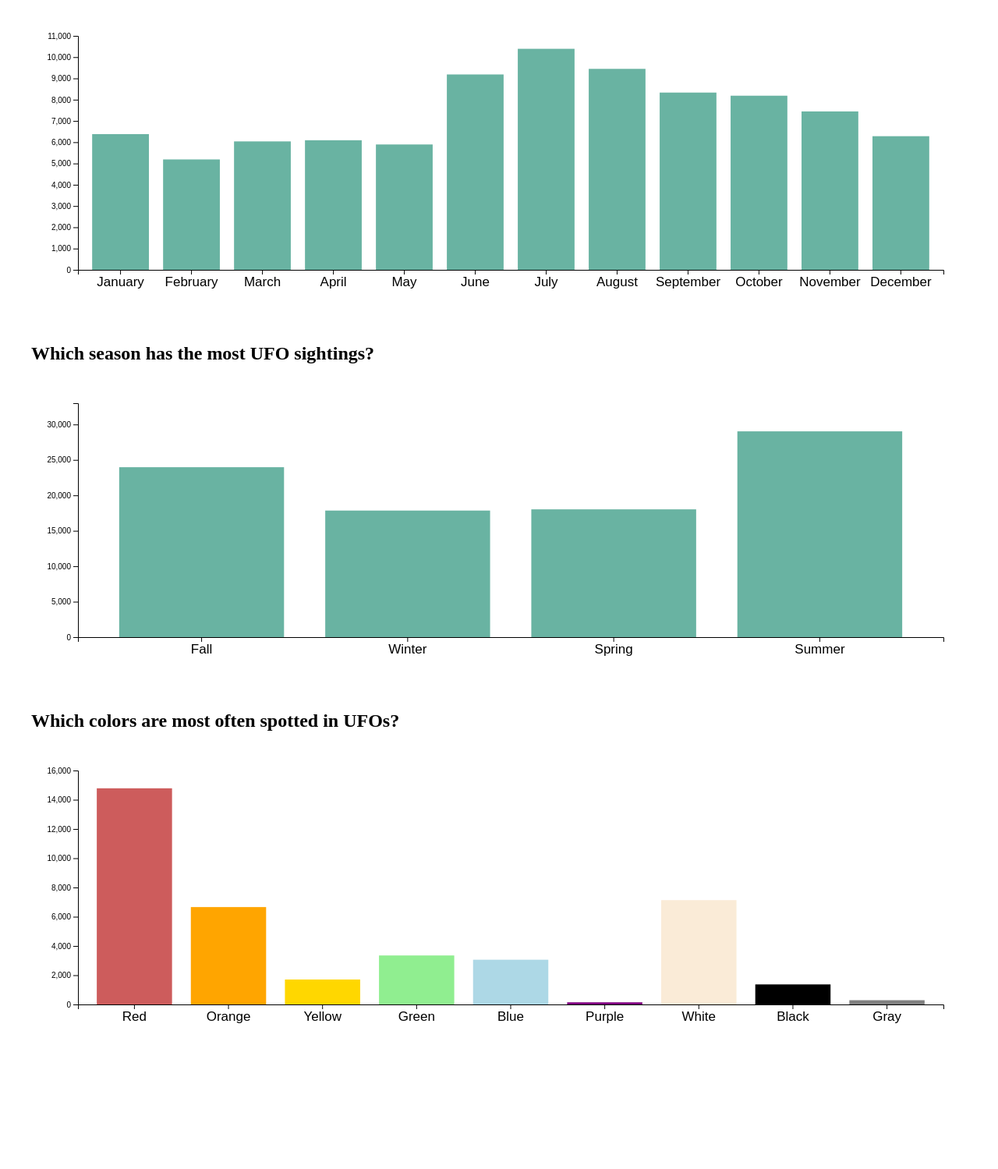
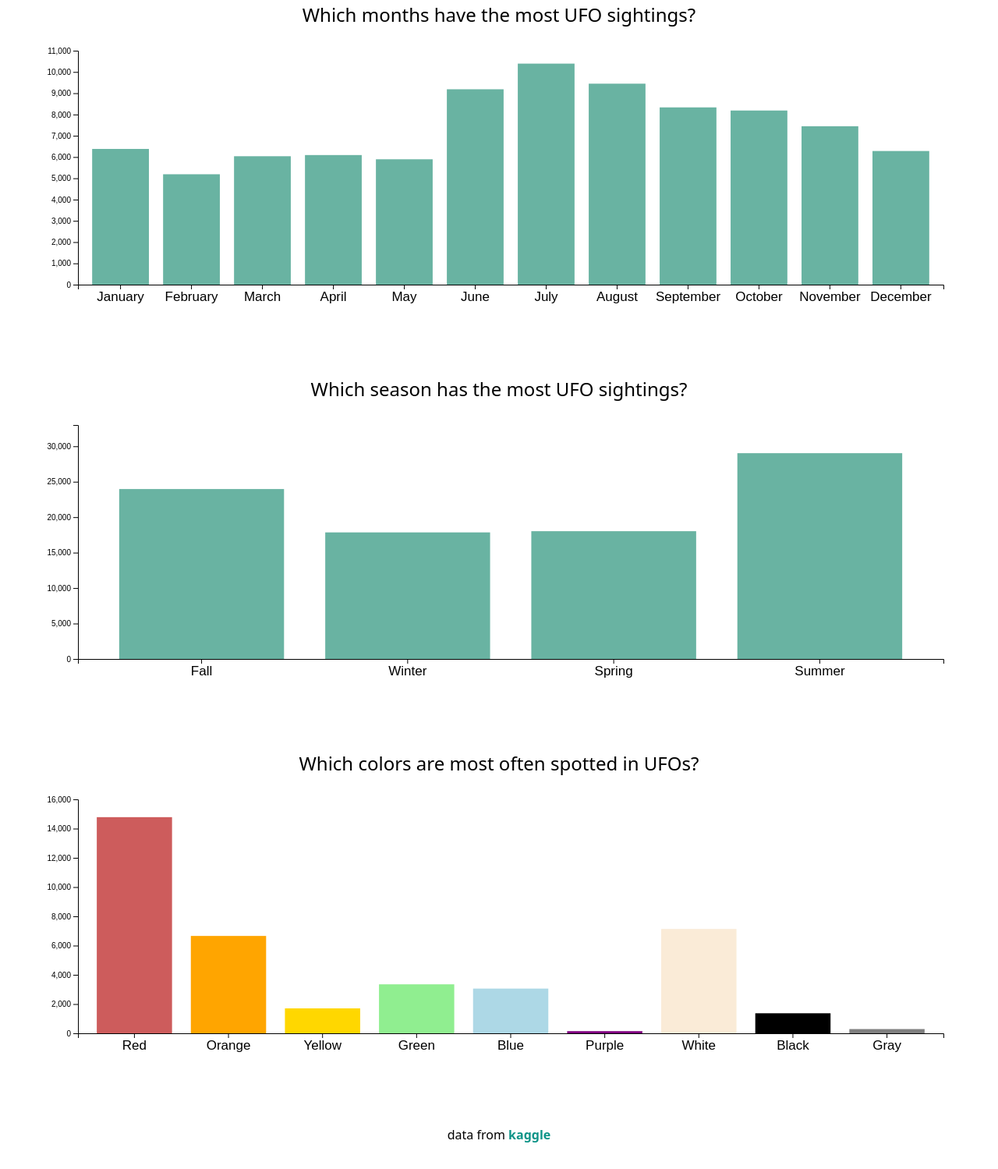
Before and after one commit to lissalad/ufo-sightings, a plain HTML site: page index.html in a window 1280 px wide. Shown: the part 169-1668 px from the top of the page at 78% size. Before the commit the page ends 1571 px from the top, so only its background shows below. Drawn offline with nearby package versions, Linux system fonts and the light colour scheme.

Commit message:
basic styling, data credited

```diff
--- a/index.html
+++ b/index.html
@@ -4,25 +4,40 @@
     <meta charset="UTF-8" />
     <meta http-equiv="X-UA-Compatible" content="IE=edge" />
     <meta name="viewport" content="width=device-width, initial-scale=1.0" />
-    <!-- <script src="https://cdn.tailwindcss.com"></script> -->
+    <script src="https://cdn.tailwindcss.com"></script>
     <title>ufo sightings</title>
   </head>
-  <body style="margin:40px;">
-    <h1 style="text-align: center; padding:20px;">UFO Sightings</h1>
-    <div>
-      <h2>Which months have the most UFO sightings?</h2>
+  <body class="flex flex-col items-center space-y-12">
+    <div class="flex flex-col items-center space-y-2 py-7">
+      <h1 class="text-3xl">UFO Sightings</h1>
+      <h3>from 80,000 reports over the last century</h2>
+    </div>
+
+    <div class="flex flex-col items-center ">
+      <h3 class="text-2xl">Which months have the most UFO sightings?</h2>
       <div id="monthly"></div>
     </div>
 
-    <div>
-      <h2>Which season has the most UFO sightings?</h2>
+    <div class="flex flex-col items-center">
+      <h3 class="text-2xl">Which season has the most UFO sightings?</h2>
       <div id="seasonally"></div>
     </div>
 
-    <div>
-      <h2>Which colors are most often spotted in UFOs?</h2>
+    <div class="flex flex-col items-center">
+      <h3 class="text-2xl">Which colors are most often spotted in UFOs?</h2>
       <div id="colors"></div>
     </div>
+
+    <footer class="relative pb-8">
+      <p>
+        data from
+        <a
+          class="text-teal-600 font-bold"
+          href="https://www.kaggle.com/datasets/NUFORC/ufo-sightings"
+          >kaggle</a
+        >
+      </p>
+    </footer>
     <!------------ d3 ------------------------------------------------>
     <script src="https://d3js.org/d3.v7.min.js"></script>
     <script>
```
